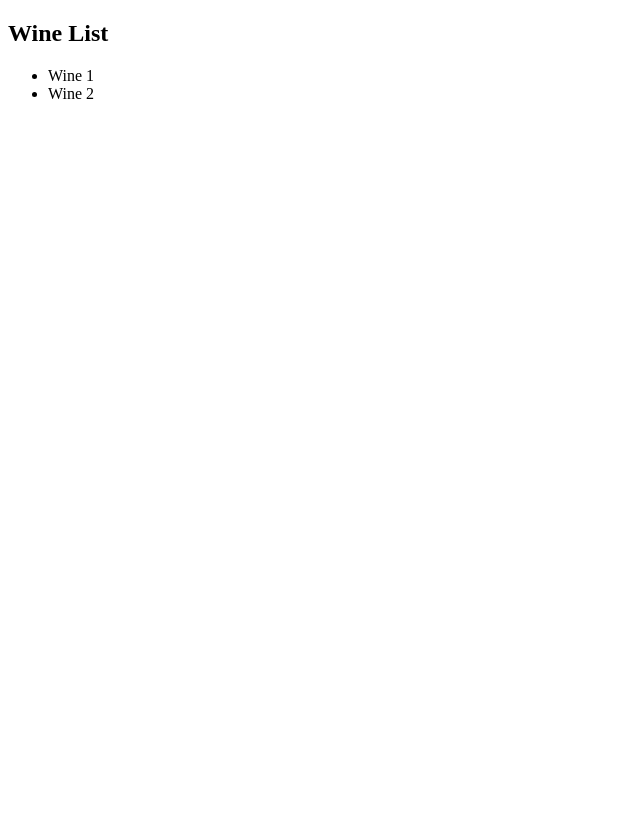
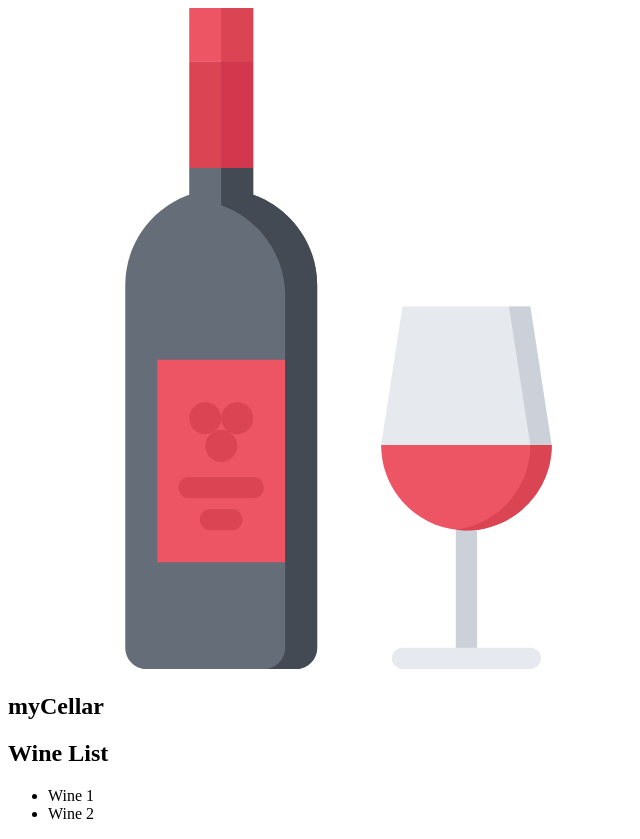
Before and after one commit to matt-heindel/myCellar, a React (Create React App) app in the folder client/: page / in a window 1280 px wide. Shown: the whole page, without its empty margins (0-640 px from the left). Before the commit the page ends 800 px from the top, so only its background shows below. Built offline with nearby package versions, Linux system fonts and the light colour scheme; the HTML template or start-up script is replaced by a standard one.

Commit message:
Add `NavBar` componet with SVG logo

```diff
--- a/client/src/App.jsx
+++ b/client/src/App.jsx
@@ -1,10 +1,12 @@
 import React from 'react';
 import axios from 'axios';
+import NavBar from './NavBar';
 import WineList from './WineList';
 
 let App = () => {
   return (
     <>
+      <NavBar />
       <WineList />
     </>
   )
--- /dev/null
+++ b/client/src/NavBar.jsx
@@ -0,0 +1,11 @@
+import React from 'react';
+import logo from './assets/wine.svg'
+
+let NavBar = () => (
+  <div className='nav-bar'>
+    <img className='nav-logo' src={logo} alt='wine logo'></img>
+    <header><h2 className='nav-title'>myCellar</h2></header>
+  </div>
+);
+
+export default NavBar;
```
Also changed, not shown: client/src/assets/wine.svg (added), 1 other file (tests, documents, lock files or other folders).
